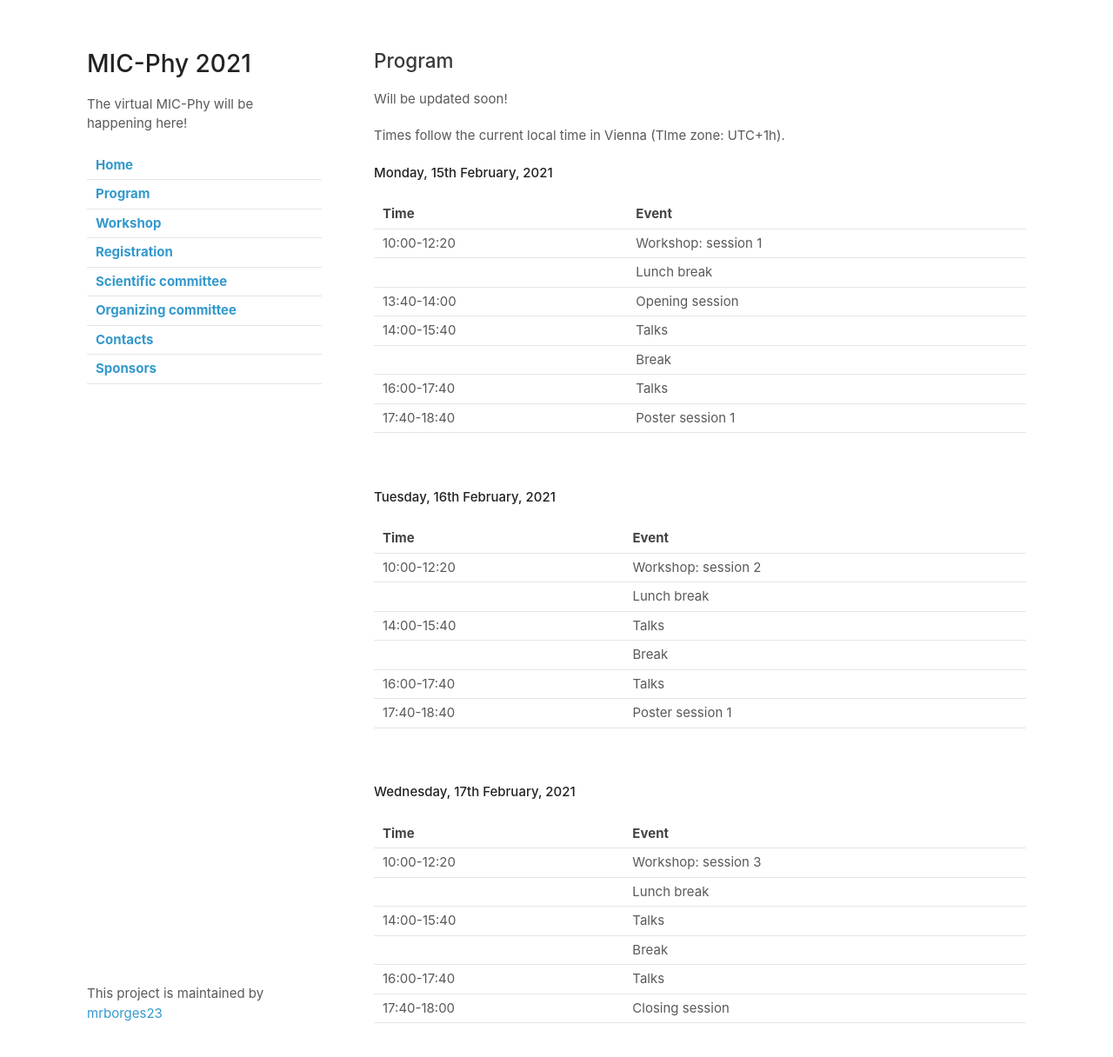
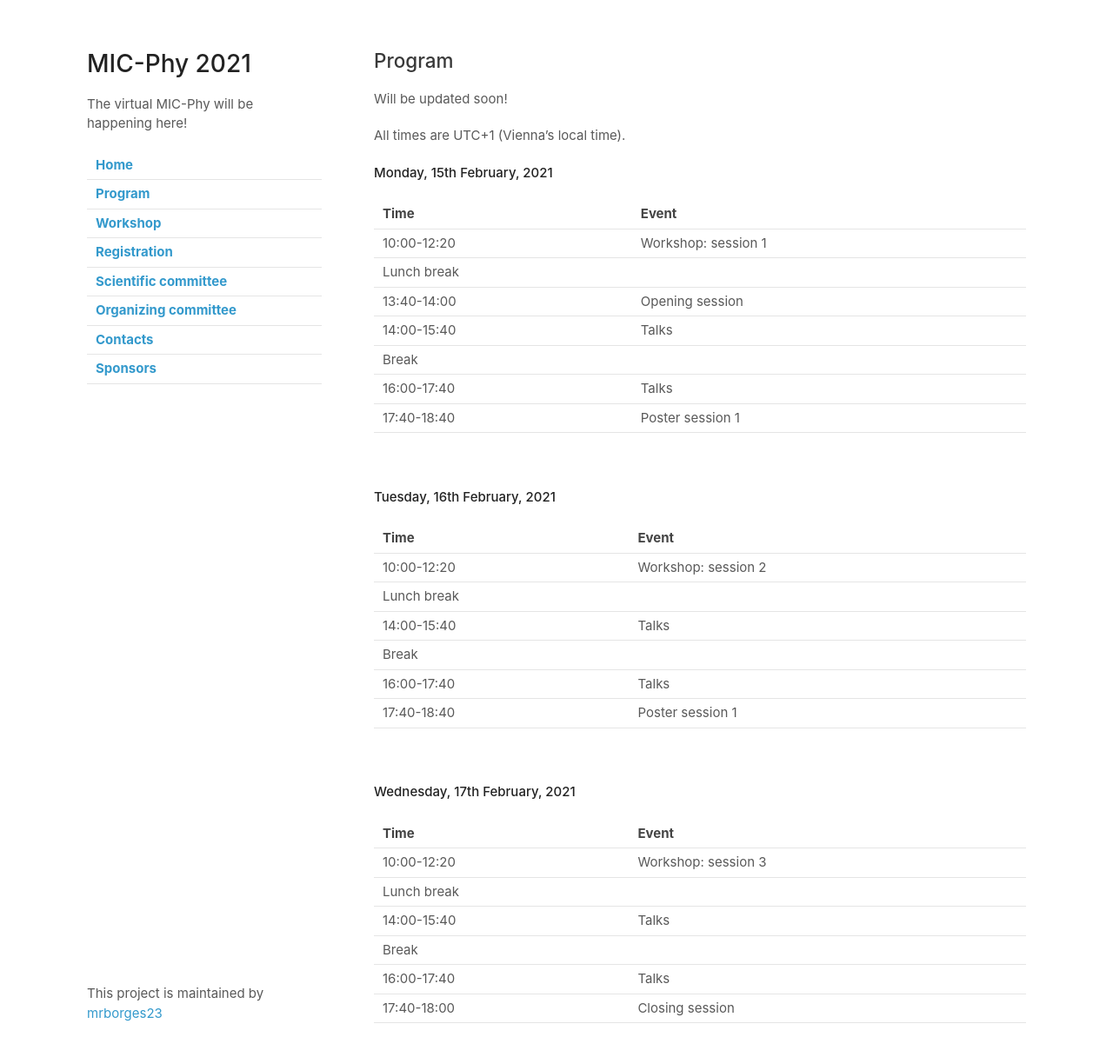
Before and after one commit to mrborges23/micphy2021, a Jekyll site: the page built from program.md, in a window 1280 px wide and 1247 px high. Shown: the top 1216 px of the window at 87% size. Built offline with Jekyll 4.4.1, drawn with Linux system fonts in a browser that asks for light colours; our own code applies the rules of GitHub Pages for plain Markdown files.

Commit message:
Few changes

```diff
--- a/program.md
+++ b/program.md
@@ -2,17 +2,17 @@
 
 Will be updated soon!
 
-Times follow the current local time in Vienna (TIme zone: UTC+1h).
+All times are UTC+1 (Vienna's local time).
 
 **Monday, 15th February, 2021**
 
 | Time | Event |
 |---|---|
 |10:00-12:20| Workshop: session 1 |
-| | Lunch break |
+| Lunch break | |
 |13:40-14:00| Opening session |
 |14:00-15:40| Talks |
-| | Break |
+| Break | |
 |16:00-17:40| Talks |
 |17:40-18:40| Poster session 1 |
 
@@ -23,9 +23,9 @@ Times follow the current local time in Vienna (TIme zone: UTC+1h).
 | Time| Event |
 |---|---|
 |10:00-12:20| Workshop: session 2 |
-| | Lunch break |
+| Lunch break | |
 |14:00-15:40| Talks |
-| | Break |
+| Break | |
 |16:00-17:40| Talks |
 |17:40-18:40| Poster session 1 |
 
@@ -36,8 +36,8 @@ Times follow the current local time in Vienna (TIme zone: UTC+1h).
 | Time| Event |
 |---|---|
 |10:00-12:20| Workshop: session 3 |
-| | Lunch break |
+| Lunch break | |
 |14:00-15:40| Talks |
-| | Break |
+| Break | |
 |16:00-17:40| Talks |
 |17:40-18:00| Closing session |
```
